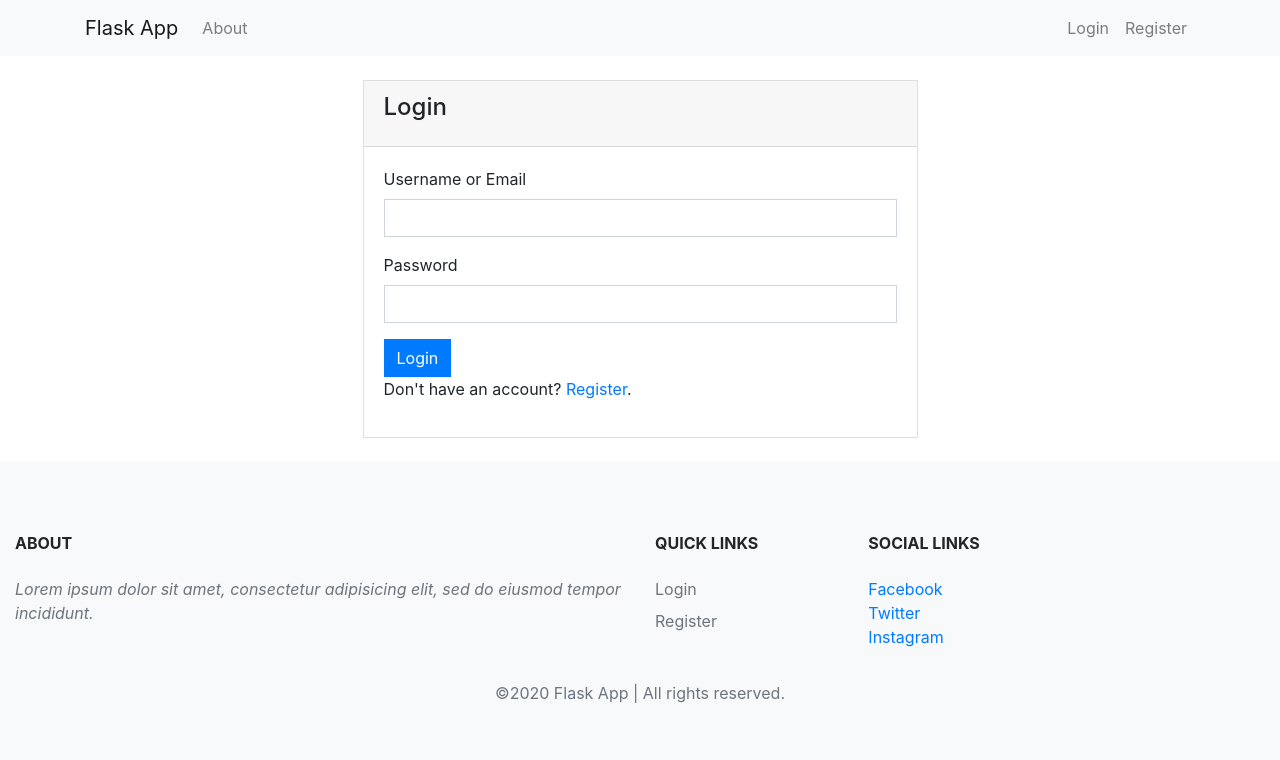
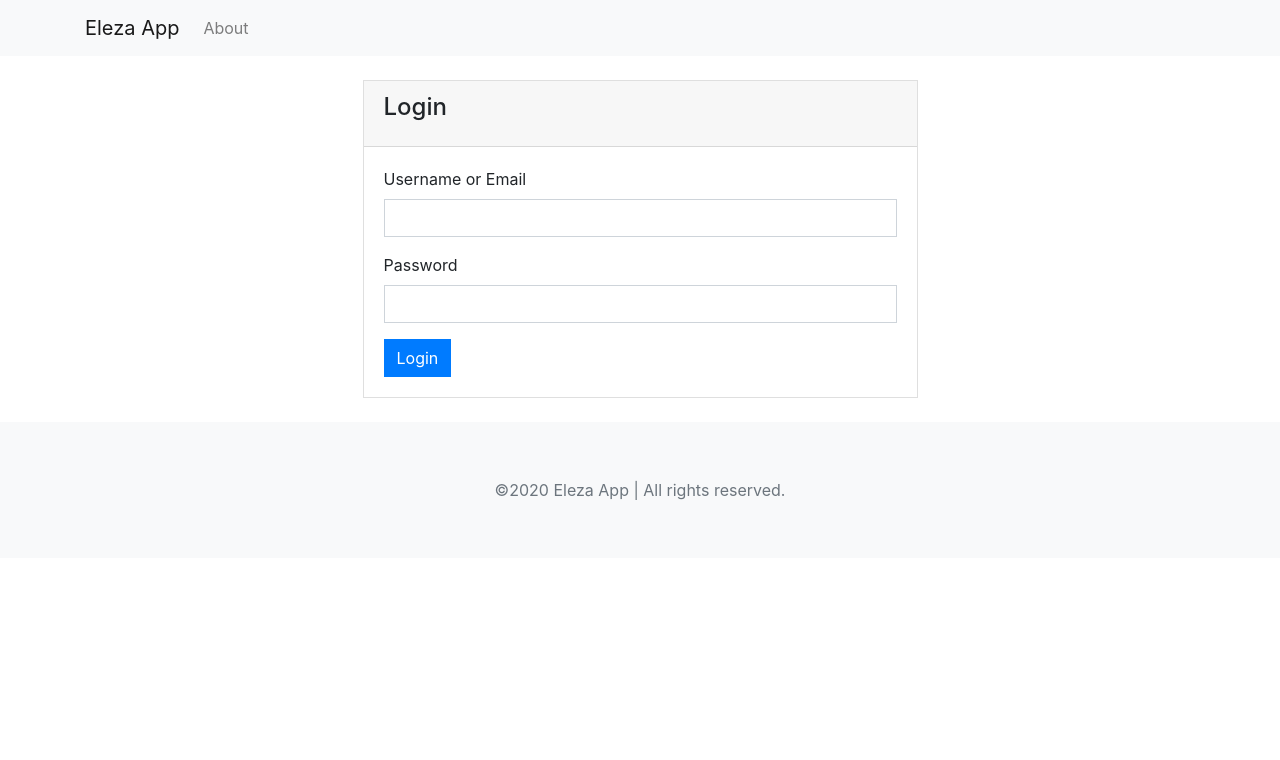
Before and after one commit to kipod/eleza, a Flask app: page /login in a window 1280 px wide. Shown: the top 760 px of the page. Run offline with Flask 2, Linux system fonts and the light colour scheme; some libraries are stand-ins or nearby versions.

Commit message:
clean app

```diff
--- a/app/templates/auth/login.html
+++ b/app/templates/auth/login.html
@@ -17,7 +17,7 @@
           {{form.password(class='form-control')}}
         </div>
         {{form.submit(class='btn btn-primary')}}
-        <p>Don't have an account? <a href="{{ url_for('auth.register') }}">Register</a>.</p>
+        {# <p>Don't have an account? <a href="{{ url_for('auth.register') }}">Register</a>.</p> #}
       </form>
     </div>
   </div>
--- a/app/templates/base.html
+++ b/app/templates/base.html
@@ -37,6 +37,7 @@
           </ul>
           <!-- Login/Logout -->
           <ul class="navbar-nav ml-auto">
+            {#
             {% if current_user.is_authenticated %}
             <li class="nav-item dropdown">
               <a class="nav-link dropdown-toggle" href="#" id="userActions" data-toggle="dropdown" aria-haspopup="true"
@@ -49,10 +50,8 @@
             <li class="nav-item">
               <a class="nav-link" href="{{ url_for('auth.login') }}">Login</a>
             </li>
-            <li class="nav-item">
-              <a class="nav-link" href="{{ url_for('auth.register') }}">Register</a>
-            </li>
             {% endif %}
+            #}
           </ul>
         </div>
       </div>
@@ -77,33 +76,6 @@
   <!-- Footer-->
   <footer>
     <div class="container-fluid bg-light py-5">
-      <div class="row py-4">
-        <div class="col-lg-6 col-md-4 mb-4 mb-lg-0">
-          <h6 id='about' class="text-uppercase font-weight-bold mb-4">About</h6>
-          <p class="font-italic text-muted">Lorem ipsum dolor sit amet, consectetur adipisicing elit, sed do
-            eiusmod tempor incididunt.</p>
-        </div>
-        <div class="col-lg-2 col-md-3 mb-4 mb-lg-0">
-          <h6 class="text-uppercase font-weight-bold mb-4">Quick Links</h6>
-          <ul class="list-unstyled mb-0">
-            <li class="mb-2"><a href="{{ url_for('auth.login') }}" class="text-muted">Login</a></li>
-            <li class="mb-2"><a href="{{ url_for('auth.register') }}" class="text-muted">Register</a></li>
-          </ul>
-        </div>
-        <div class="col-lg-2 col-md-3 mb-4 mb-lg-0">
-          <h6 class="text-uppercase font-weight-bold mb-4">Social Links</h6>
-          <ul class="list-unstyled mb-0">
-            <li class="list-item"><a href="https://facebook.com" target="_blank" title="facebook"><span
-                  class="fa fa-facebook">Facebook</span></a>
-            </li>
-            <li class="list-item"><a href="https://twitter.com" target="_blank" title="twitter"><span
-                  class="fa fa-twitter"></span>Twitter</a>
-            </li>
-            <li class="list-item"><a href="https://instagram.com" target="_blank" title="instagram"><span
-                  class="fa fa-instagram"></span>Instagram</a></li>
-          </ul>
-        </div>
-      </div>
       <!-- Copyrights -->
       <div class="text-center">
         <p class="text-muted mb-0 py-2">&copy;2020 {{ config.APP_NAME }} | All rights reserved.</p>
--- a/app/views.py
+++ b/app/views.py
@@ -5,6 +5,6 @@ main_blueprint = Blueprint("main", __name__)
 
 
 @main_blueprint.route("/")
-@login_required
+# @login_required
 def index():
     return render_template("index.html")
--- a/config.py
+++ b/config.py
@@ -6,7 +6,7 @@ base_dir = os.path.dirname(os.path.abspath(__file__))
 class BaseConfig(object):
     """Base configuration."""
 
-    APP_NAME = 'Flask App'
+    APP_NAME = 'Eleza App'
     DEBUG_TB_ENABLED = False
     SECRET_KEY = os.environ.get('SECRET_KEY', 'Ensure you set a secret key, this is important!')
     SQLALCHEMY_TRACK_MODIFICATIONS = False
```
